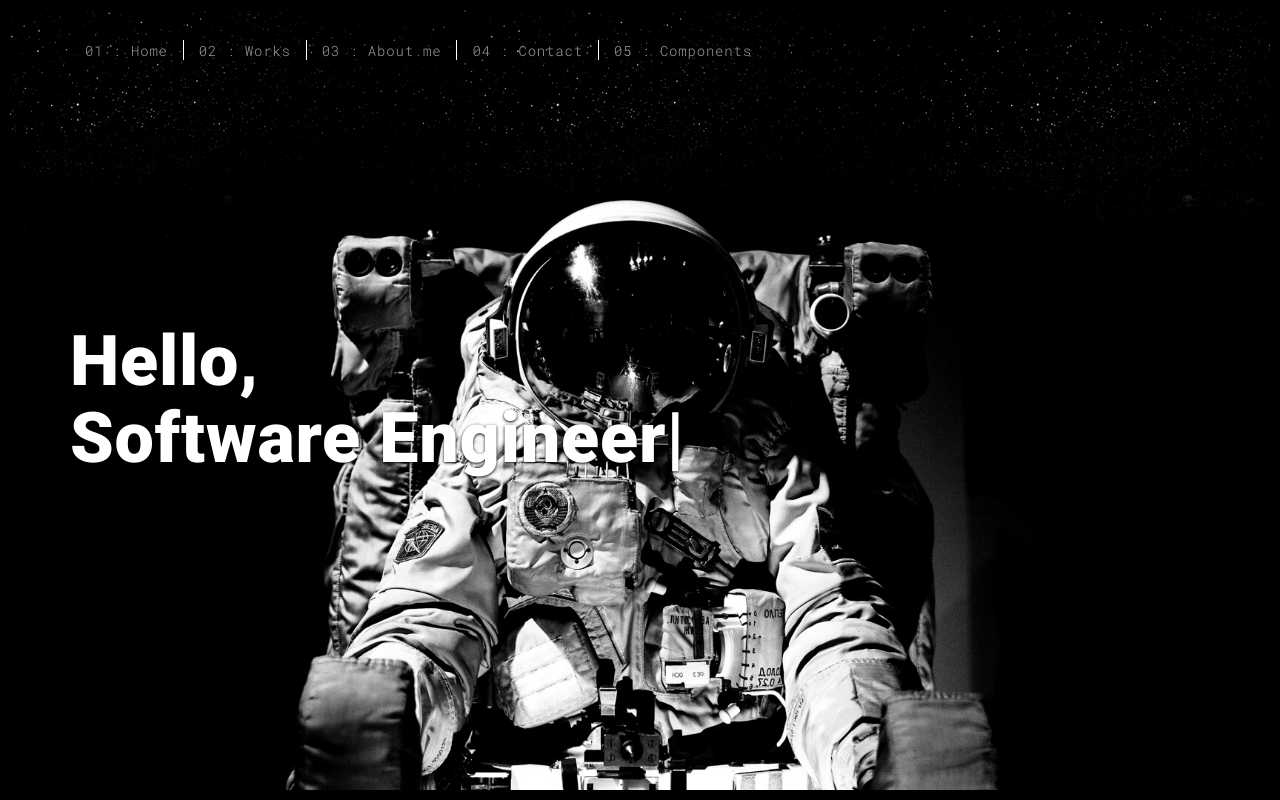
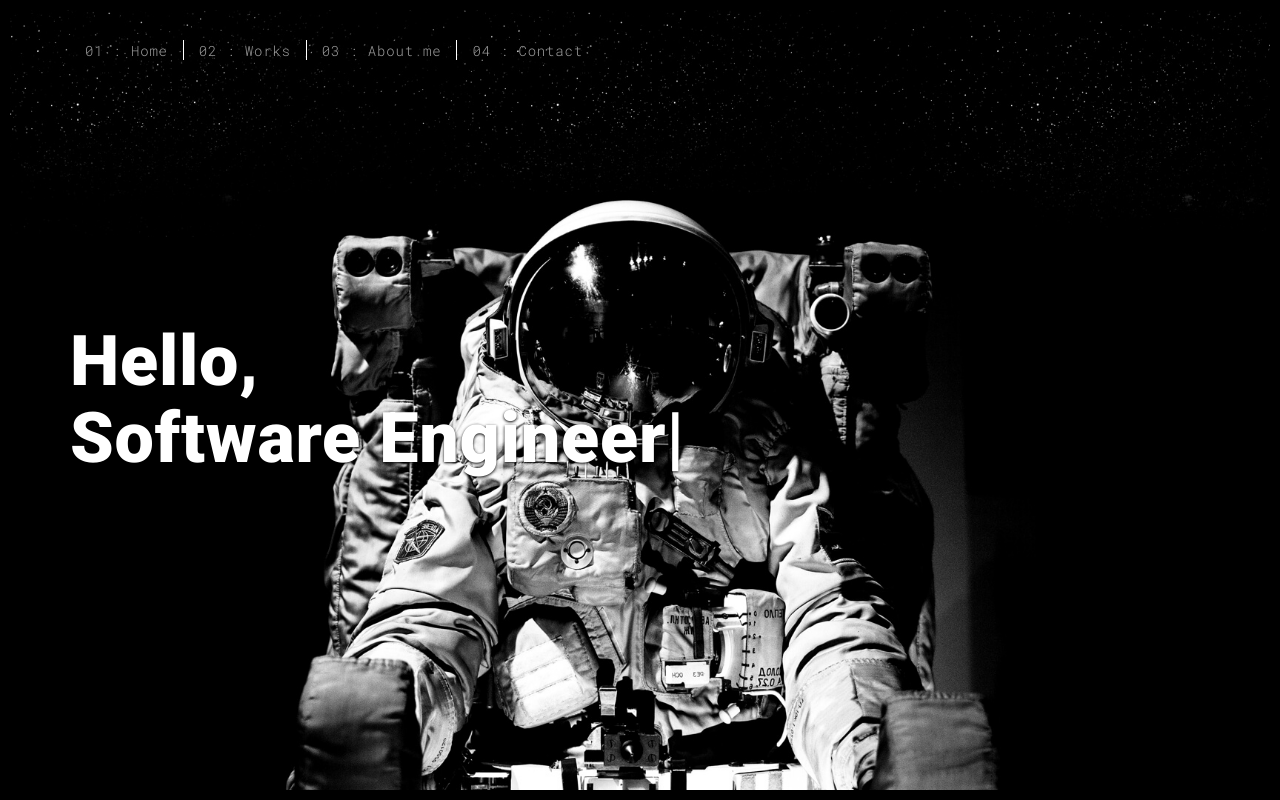
Before and after one commit to mitch7553-ctrl/portfolio, a Flask app: page / in a window 1280 px wide. Run offline with Flask 3, Linux system fonts and the light colour scheme; some libraries are stand-ins or nearby versions.

Commit message:
Modified the files

```diff
--- a/templates/about.html
+++ b/templates/about.html
@@ -41,7 +41,6 @@
           <li><a href="./works.html" title="">02 : Works</a></li>
           <li><a href="./about.html" title="">03 : About me</a></li>
           <li><a href="./contact.html" title="">04 : Contact</a></li>
-          <li><a href="./components.html" title="">05 : Components</a></li>
         </ul>
 
 
--- a/templates/components.html
+++ b/templates/components.html
@@ -41,7 +41,6 @@
           <li><a href="./works.html" title="">02 : Works</a></li>
           <li><a href="./about.html" title="">03 : About me</a></li>
           <li><a href="./contact.html" title="">04 : Contact</a></li>
-          <li><a href="./components.html" title="">05 : Components</a></li>
         </ul>
 
 
--- a/templates/index.html
+++ b/templates/index.html
@@ -40,7 +40,6 @@
           <li><a href="./works.html" title="">02 : Works</a></li>
           <li><a href="./about.html" title="">03 : About me</a></li>
           <li><a href="./contact.html" title="">04 : Contact</a></li>
-          <li><a href="./components.html" title="">05 : Components</a></li>
         </ul>
 
 
--- a/templates/thankyou.html
+++ b/templates/thankyou.html
@@ -41,7 +41,6 @@
           <li><a href="./works.html" title="">02 : Works</a></li>
           <li><a href="./about.html" title="">03 : About me</a></li>
           <li><a href="./contact.html" title="">04 : Contact</a></li>
-          <li><a href="./components.html" title="">05 : Components</a></li>
         </ul>
 
 
--- a/templates/work.html
+++ b/templates/work.html
@@ -41,7 +41,6 @@
           <li><a href="./works.html" title="">02 : Works</a></li>
           <li><a href="./about.html" title="">03 : About me</a></li>
           <li><a href="./contact.html" title="">04 : Contact</a></li>
-          <li><a href="./components.html" title="">05 : Components</a></li>
         </ul>
 
 
--- a/templates/works.html
+++ b/templates/works.html
@@ -41,7 +41,6 @@
           <li><a href="./works.html" title="">02 : Works</a></li>
           <li><a href="./about.html" title="">03 : About me</a></li>
           <li><a href="./contact.html" title="">04 : Contact</a></li>
-          <li><a href="./components.html" title="">05 : Components</a></li>
         </ul>
 
 
```
